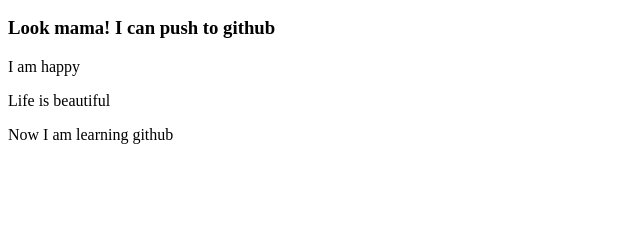
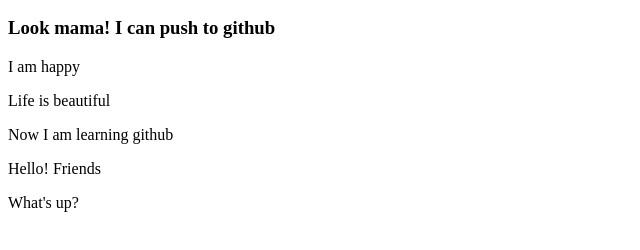
Before and after one commit to saidarahman26/my-first-website, a plain HTML site: page index.html in a window 1280 px wide. Shown: the part 110-360 px from the top of the page, without its empty margins (0-640 px from the left). Drawn offline with Linux system fonts and the light colour scheme.

Commit message:
text change

```diff
--- a/index.html
+++ b/index.html
@@ -13,7 +13,8 @@
     <p> I am happy</p>
     <p> Life is beautiful</p>
     <p> Now I am learning github</p>
-
+    <P>Hello! Friends</P>
+    <p>What's up?</p>
 
 </body>
 </html>
```
